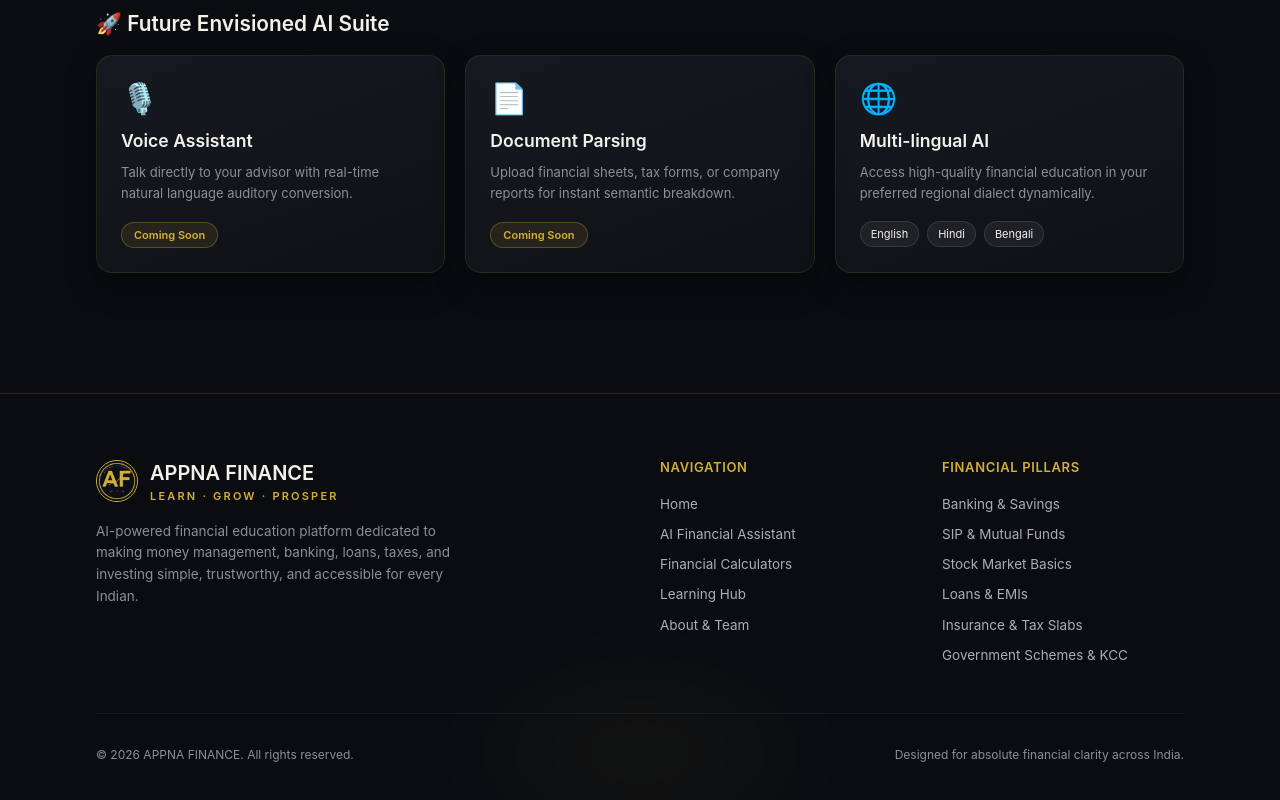
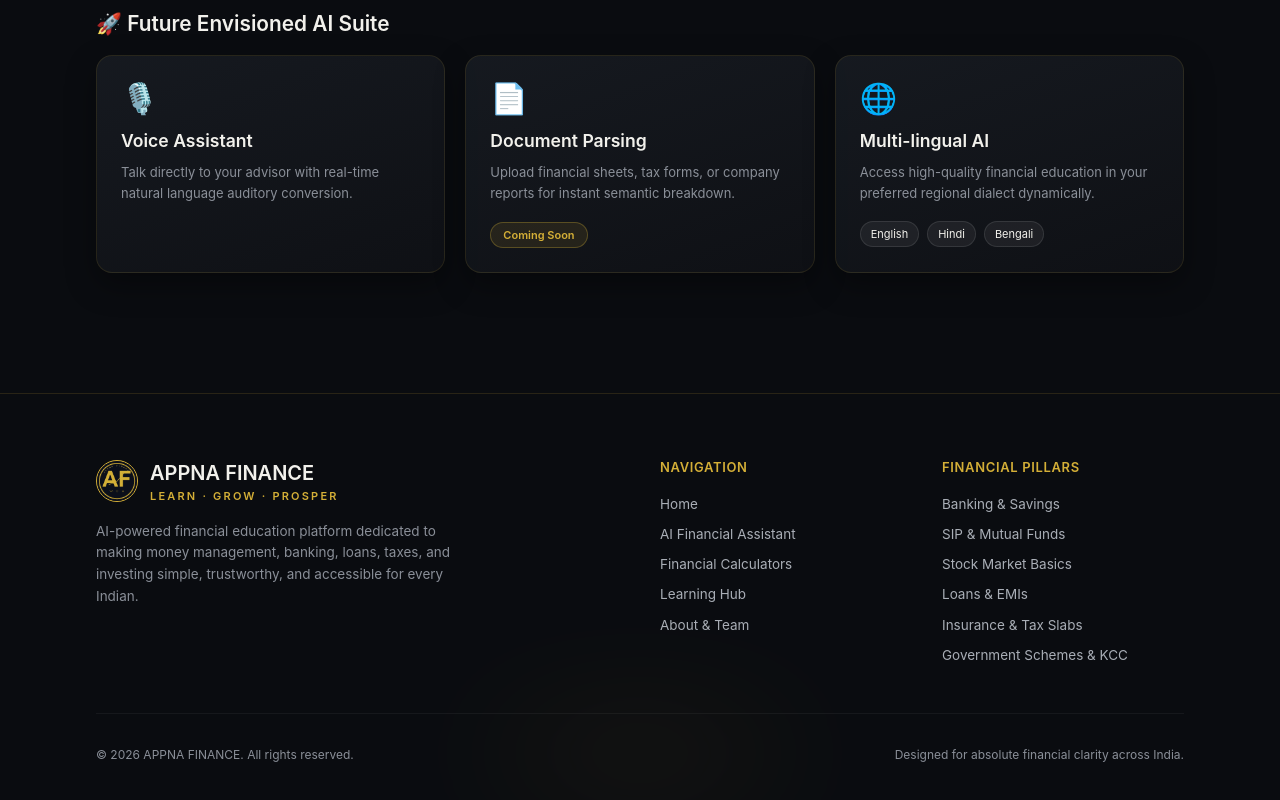
Before and after one commit to Shanmugapriya-subramani/Appna-Finance, a Next.js app: page /assistant in a window 1280 px wide. Shown: the part 1472-2272 px from the top of the page. Built offline with nearby package versions, Linux system fonts and the light colour scheme.

Commit message:
AI Assistant page Voice Assistant section coming soon button removed

```diff
--- a/app/assistant/page.jsx
+++ b/app/assistant/page.jsx
@@ -495,17 +495,6 @@ export default function AssistantPage() {
                 Talk directly to your advisor with real-time natural language
                 auditory conversion.
               </p>
-              <div className="mt-4">
-                <span
-                  className="inline-block text-[11px] font-semibold px-3 py-1 rounded-full text-[#D4AF37]"
-                  style={{
-                    background: "rgba(212,175,55,0.1)",
-                    border: "1px solid rgba(212,175,55,0.3)",
-                  }}
-                >
-                  Coming Soon
-                </span>
-              </div>
             </Card>
 
             {/* Document Parsing */}
```
